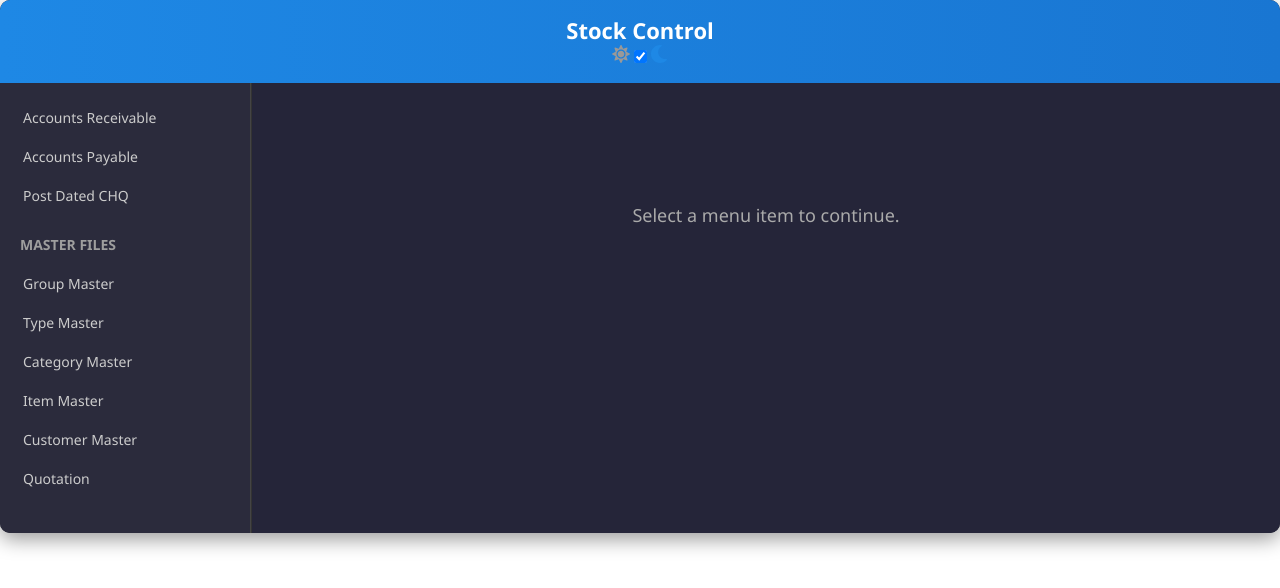
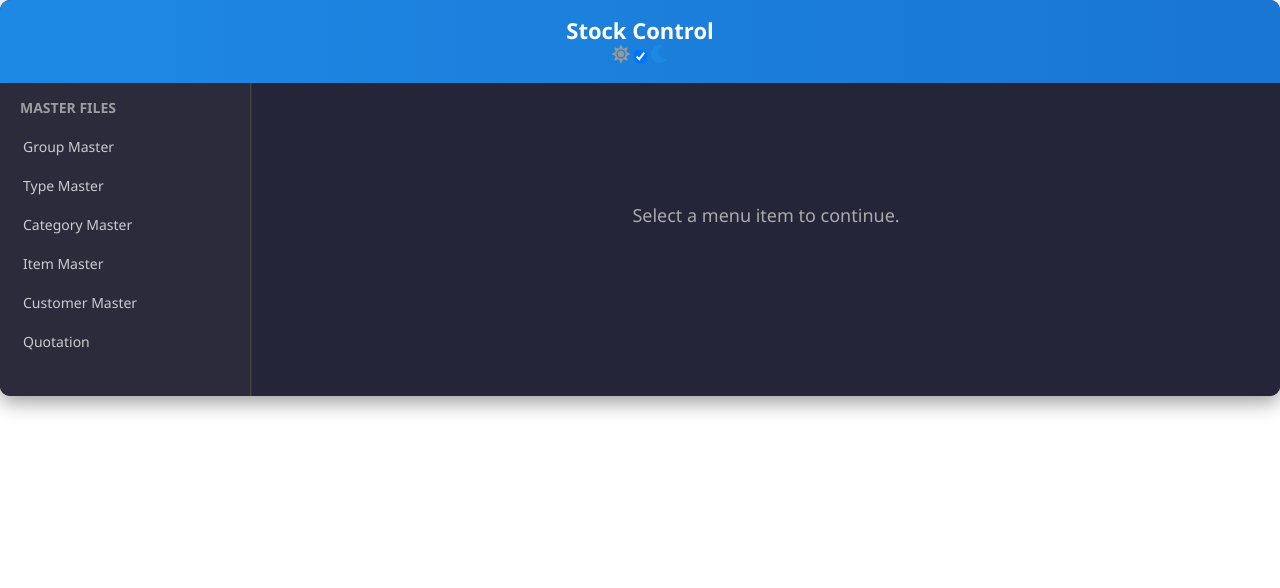
Before and after one commit to ShehanDissanayaka/ktc-fullstack, a React (Create React App) app in the folder frontend/: page / in a window 1280 px wide. Shown: the top 588 px of the page. Built offline with nearby package versions, Linux system fonts and the light colour scheme.

Commit message:
Updated frontend1

```diff
--- a/frontend/src/pages/stockControl.js
+++ b/frontend/src/pages/stockControl.js
@@ -61,19 +61,7 @@
       <div className="main-container">
         {/* Side Menu */}
         <div className="side-menu">
-          <div className="menu-section">
-            <ul>
-              {['Accounts Receivable', 'Accounts Payable', 'Post Dated CHQ'].map((item) => (
-                <li
-                  key={item}
-                  className={activeMenu === item ? 'active' : ''}
-                  onClick={() => setActiveMenu(item)}
-                >
-                  {item}
-                </li>
-              ))}
-            </ul>
-          </div>
+
           <div className="menu-section">
             <h3>Master Files</h3>
             <ul>
```
